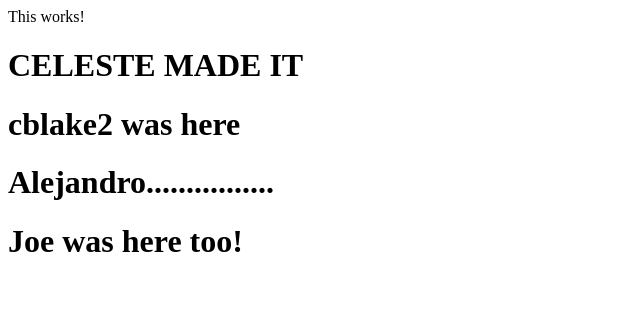
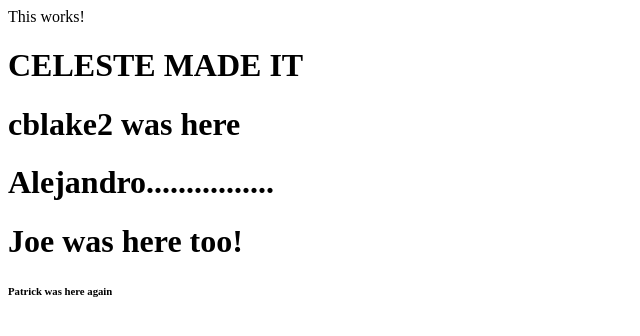
Before and after one commit to CelestineW/EZPZ, a plain HTML site: page index.html in a window 1280 px wide. Shown: the full height of the page, 0-640 px from the left. Drawn offline with Linux system fonts and the light colour scheme.

Commit message:
Attempting to use my VM

```diff
--- a/index.html
+++ b/index.html
@@ -6,5 +6,6 @@
   <h1> cblake2 was here </h1>
   <h1> Alejandro................</h1>
   <h1> Joe was here too! </h1>
+  <h6> Patrick was here again </h6>
 
 </body>
```
